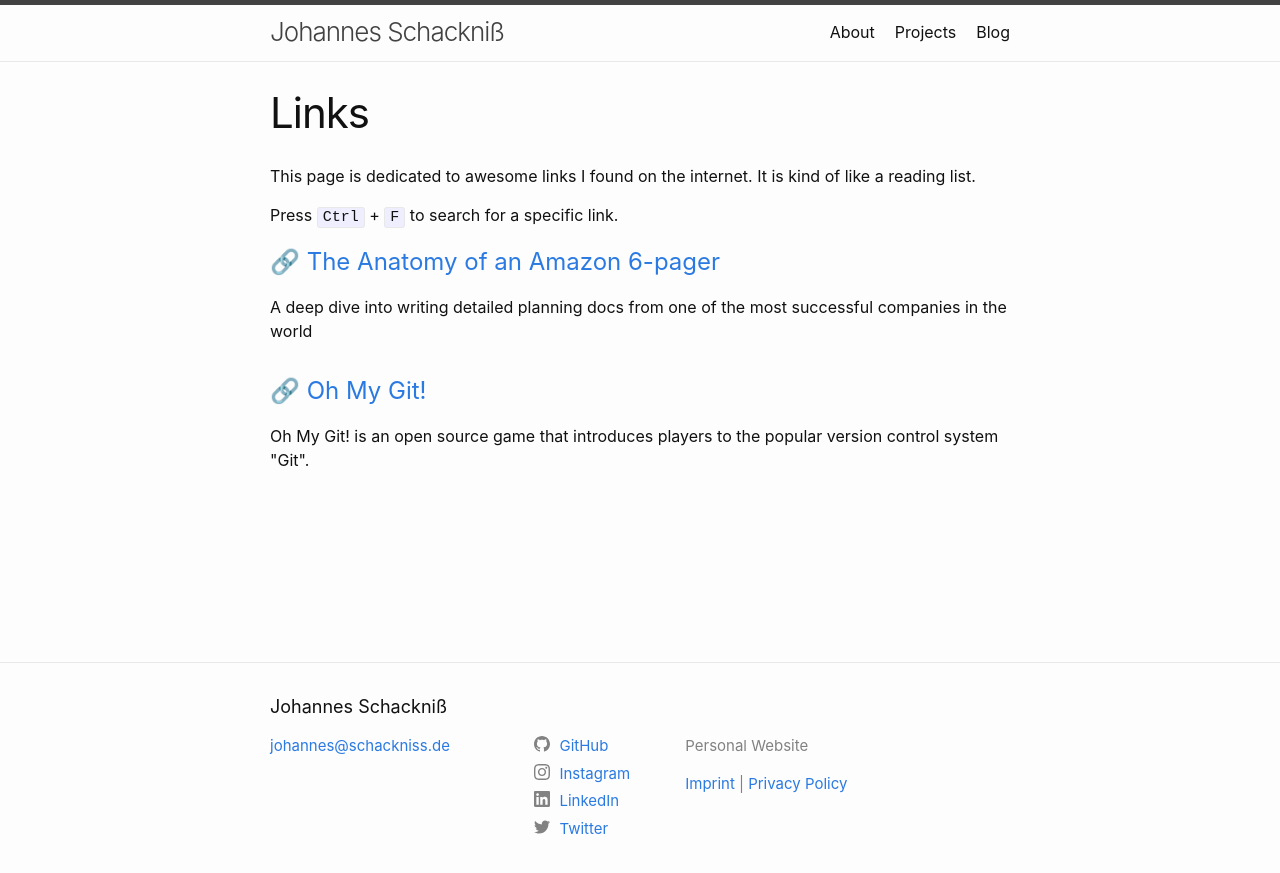
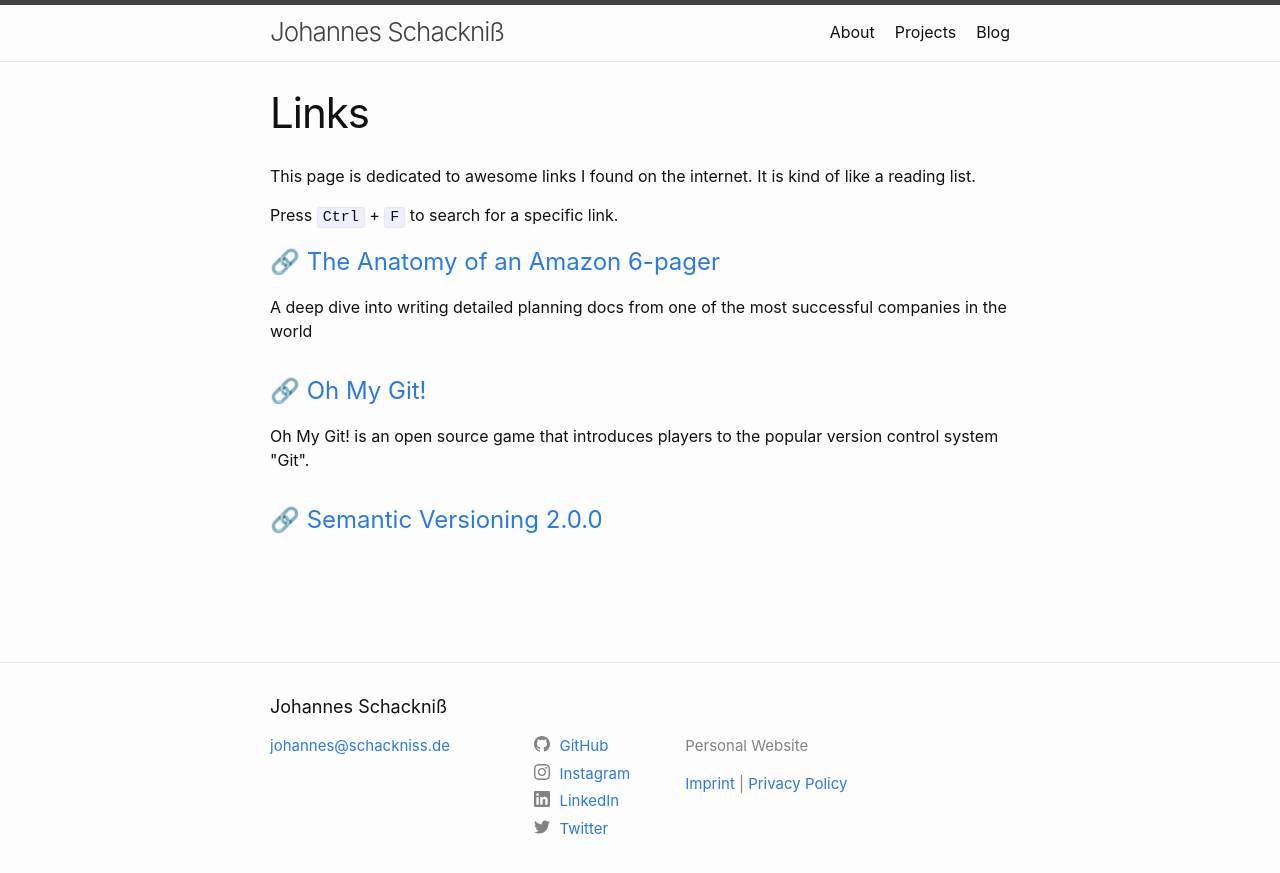
Before and after one commit to schackniss/schackniss.de, a Jekyll site: the page built from links.md, in a window 1280 px wide. Shown: the top 873 px of the page. Built offline with Jekyll 4.4.1, drawn with Linux system fonts in a browser that asks for light colours.

Commit message:
[Add] semantic versioning

```diff
--- a/_data/links.yml
+++ b/_data/links.yml
@@ -5,3 +5,7 @@
 - title: Oh My Git!
   description: Oh My Git! is an open source game that introduces players to the popular version control system "Git".
   url: https://ohmygit.org/
+
+- title: Semantic Versioning 2.0.0
+  description:
+  url: https://semver.org/
```
